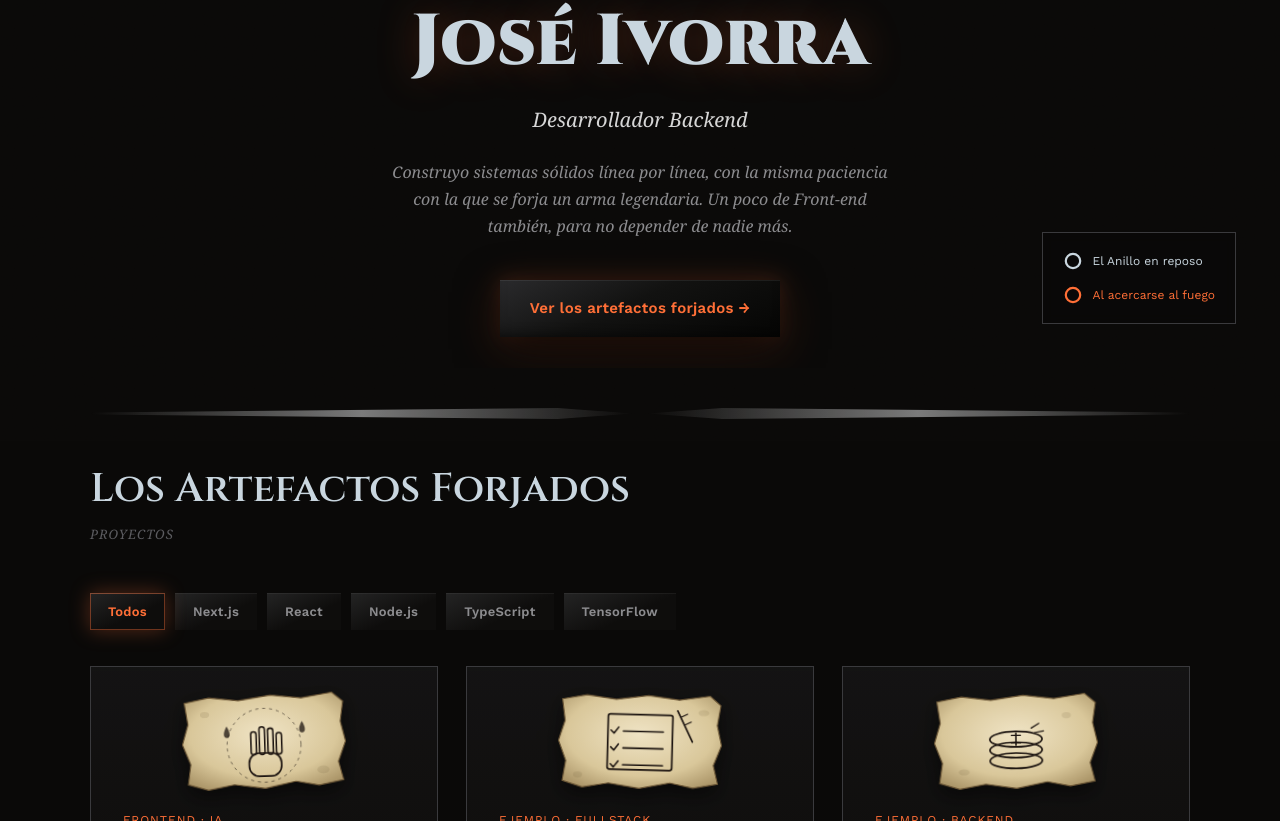
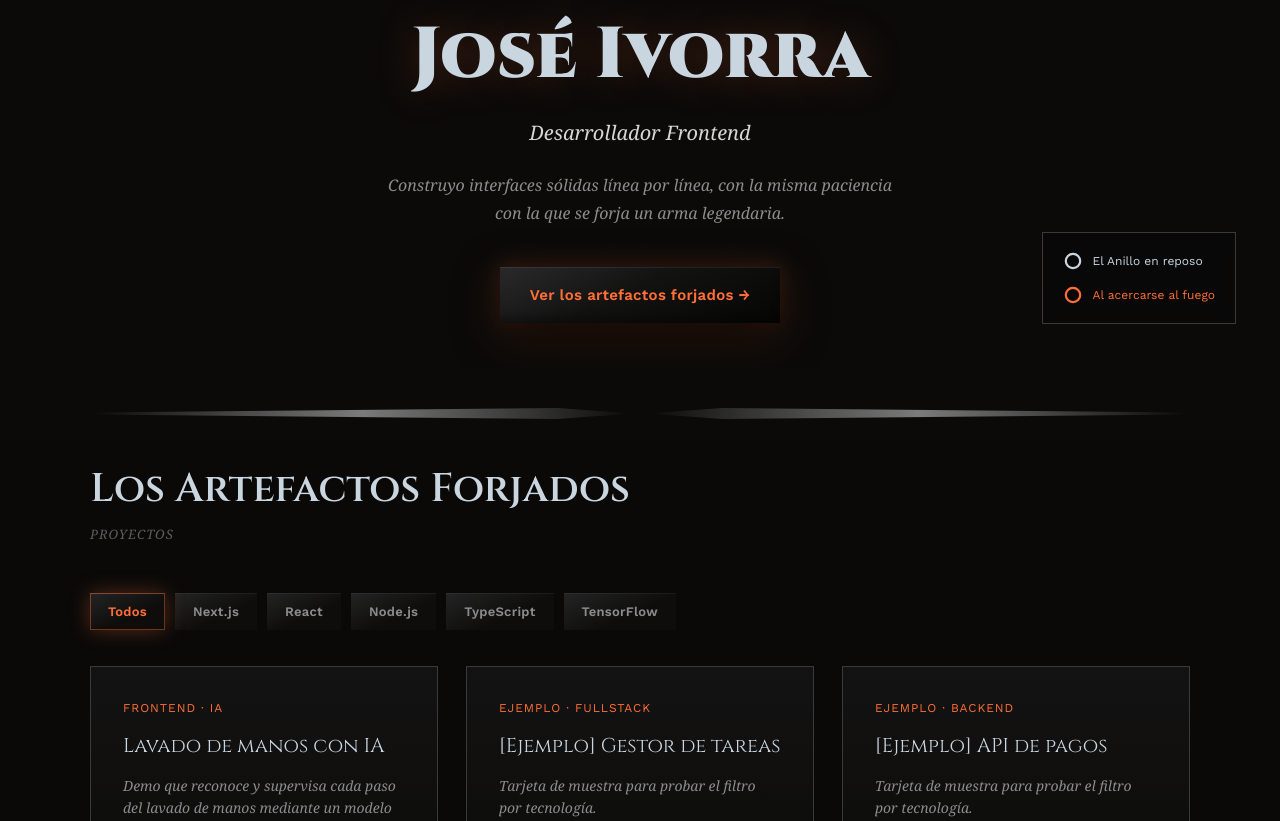
Before and after one commit to Ivorra-1996/new-portfolio, a Next.js app: page / in a window 1280 px wide. Shown: the part 359-1180 px from the top of the page. Built offline with nearby package versions, Linux system fonts and the light colour scheme; a web font is replaced by a local one.

Commit message:
eliminar componentes obsoletos y actualizar títulos y descripciones en el portafolio

```diff
--- a/src/app/globals.css
+++ b/src/app/globals.css
@@ -483,16 +483,6 @@ a {
   border-style: dashed;
   justify-content: center;
 }
-.project-art {
-  display: flex;
-  justify-content: center;
-  margin: -6px 0 4px;
-}
-.project-art svg {
-  width: 170px;
-  height: 100px;
-  filter: drop-shadow(0 6px 10px rgba(0, 0, 0, 0.55));
-}
 .project-tag {
   font-family: 'Work Sans', sans-serif;
   font-size: 12px;
--- a/src/app/layout.tsx
+++ b/src/app/layout.tsx
@@ -1,13 +1,12 @@
 import type { Metadata } from 'next';
-import SvgDefs from '@/components/effects/SvgDefs';
 import CursorEffects from '@/components/effects/CursorEffects';
 import { ThemeProvider } from '@/components/layout/ThemeProvider';
 import './globals.css';
 
 export const metadata: Metadata = {
-  title: 'José Ivorra — Desarrollador Backend',
+  title: 'José Ivorra — Desarrollador Frontend',
   description:
-    'Portfolio de José Ivorra, desarrollador backend. Forjado en las fraguas del código, con un guiño a la Tierra Media.',
+    'Portfolio de José Ivorra, desarrollador frontend. Forjado en las fraguas del código, con un guiño a la Tierra Media.',
 };
 
 export default function RootLayout({ children }: { children: React.ReactNode }) {
@@ -23,7 +22,6 @@ export default function RootLayout({ children }: { children: React.ReactNode })
       </head>
       <body>
         <ThemeProvider>
-          <SvgDefs />
           {children}
           <CursorEffects />
         </ThemeProvider>
--- a/src/components/effects/SvgDefs.tsx
+++ /dev/null
@@ -1,13 +0,0 @@
-export default function SvgDefs() {
-  return (
-    <svg width="0" height="0" style={{ position: 'absolute' }} aria-hidden="true">
-      <defs>
-        <radialGradient id="parchmentGrad" cx="50%" cy="42%" r="75%">
-          <stop offset="0%" stopColor="#efe3c4" />
-          <stop offset="60%" stopColor="#d9c79a" />
-          <stop offset="100%" stopColor="#9c8558" />
-        </radialGradient>
-      </defs>
-    </svg>
-  );
-}
--- a/src/components/sections/Artefactos.tsx
+++ b/src/components/sections/Artefactos.tsx
@@ -2,7 +2,6 @@
 
 import { useState } from 'react';
 import { filters, projects } from '@/data/projects';
-import ProjectArt from './ProjectArt';
 
 export default function Artefactos() {
   const [active, setActive] = useState('all');
@@ -30,7 +29,6 @@ export default function Artefactos() {
         <div className="projects-grid">
           {visible.map((project) => (
             <article className="project-card interactive-hot" key={project.title}>
-              <ProjectArt icon={project.icon} />
               <div className="project-tag">{project.tag}</div>
               <h3>{project.title}</h3>
               <p>{project.description}</p>
--- a/src/components/sections/Hero.tsx
+++ b/src/components/sections/Hero.tsx
@@ -4,10 +4,9 @@ export default function Hero() {
       <div className="hero-content">
         <p className="hero-kicker">Forjado en las fraguas del código</p>
         <h1 className="hero-name">José Ivorra</h1>
-        <p className="hero-role">Desarrollador Backend</p>
+        <p className="hero-role">Desarrollador Frontend</p>
         <p className="hero-tagline">
-          Construyo sistemas sólidos línea por línea, con la misma paciencia con la que se forja un arma legendaria.
-          Un poco de Front-end también, para no depender de nadie más.
+          Construyo interfaces sólidas línea por línea, con la misma paciencia con la que se forja un arma legendaria.
         </p>
         <div className="hero-actions">
           <a href="#artefactos" className="btn btn-primary interactive-hot">
--- a/src/components/sections/ProjectArt.tsx
+++ /dev/null
@@ -1,113 +0,0 @@
-import type { ProjectIcon } from '@/data/projects';
-
-const PARCHMENT_PATH =
-  'M8,10 L40,4 L78,9 L120,3 L160,8 L200,2 L214,14 L210,40 L216,66 L206,92 L212,116 L180,122 L150,116 L110,124 L70,118 L36,124 L10,116 L14,90 L4,64 L12,38 Z';
-
-const INK = '#1c1410';
-const ROTATIONS: Record<ProjectIcon, string> = {
-  hand: 'rotate(-2deg)',
-  checklist: 'rotate(1.5deg)',
-  coins: 'rotate(-1deg)',
-  towers: 'rotate(2deg)',
-};
-
-function Parchment() {
-  return (
-    <>
-      <path d={PARCHMENT_PATH} fill="url(#parchmentGrad)" stroke="#6b5636" strokeWidth="1.5" />
-    </>
-  );
-}
-
-function HandIcon() {
-  return (
-    <>
-      <Parchment />
-      <ellipse cx="34" cy="26" rx="6" ry="4" fill="#5c4a2c" opacity="0.12" />
-      <ellipse cx="186" cy="102" rx="8" ry="5" fill="#5c4a2c" opacity="0.12" />
-      <circle cx="110" cy="68" r="48" fill="none" stroke={INK} strokeWidth="1.3" strokeDasharray="4 5" opacity="0.55" />
-      <rect x="90" y="78" width="42" height="30" rx="13" fill="none" stroke={INK} strokeWidth="2.2" />
-      <rect x="93" y="50" width="7" height="30" rx="3.5" fill="none" stroke={INK} strokeWidth="2" />
-      <rect x="104" y="44" width="7" height="36" rx="3.5" fill="none" stroke={INK} strokeWidth="2" />
-      <rect x="115" y="46" width="7" height="34" rx="3.5" fill="none" stroke={INK} strokeWidth="2" />
-      <rect x="126" y="52" width="7" height="28" rx="3.5" fill="none" stroke={INK} strokeWidth="2" />
-      <path d="M62,42 C57,50 57,57 62,57 C67,57 67,50 62,42 Z" fill={INK} opacity="0.75" />
-      <path d="M160,38 C155,46 155,53 160,53 C165,53 165,46 160,38 Z" fill={INK} opacity="0.75" />
-    </>
-  );
-}
-
-function ChecklistIcon() {
-  return (
-    <>
-      <Parchment />
-      <ellipse cx="192" cy="24" rx="7" ry="4" fill="#5c4a2c" opacity="0.12" />
-      <ellipse cx="30" cy="108" rx="6" ry="4" fill="#5c4a2c" opacity="0.12" />
-      <rect x="68" y="28" width="84" height="72" rx="3" fill="none" stroke={INK} strokeWidth="2.2" />
-      <path d="M72,49 L76,53 L82,45" fill="none" stroke={INK} strokeWidth="2" strokeLinecap="round" strokeLinejoin="round" />
-      <line x1="88" y1="50" x2="140" y2="50" stroke={INK} strokeWidth="2" strokeLinecap="round" />
-      <path d="M72,71 L76,75 L82,67" fill="none" stroke={INK} strokeWidth="2" strokeLinecap="round" strokeLinejoin="round" />
-      <line x1="88" y1="72" x2="140" y2="72" stroke={INK} strokeWidth="2" strokeLinecap="round" />
-      <path d="M72,93 L76,97 L82,89" fill="none" stroke={INK} strokeWidth="2" strokeLinecap="round" strokeLinejoin="round" />
-      <line x1="88" y1="94" x2="140" y2="94" stroke={INK} strokeWidth="2" strokeLinecap="round" />
-      <line x1="158" y1="22" x2="178" y2="62" stroke={INK} strokeWidth="2.2" strokeLinecap="round" />
-      <line x1="163" y1="30" x2="171" y2="26" stroke={INK} strokeWidth="1.4" strokeLinecap="round" />
-      <line x1="168" y1="40" x2="176" y2="36" stroke={INK} strokeWidth="1.4" strokeLinecap="round" />
-    </>
-  );
-}
-
-function CoinsIcon() {
-  return (
-    <>
-      <Parchment />
-      <ellipse cx="42" cy="102" rx="7" ry="4" fill="#5c4a2c" opacity="0.12" />
-      <ellipse cx="176" cy="30" rx="6" ry="4" fill="#5c4a2c" opacity="0.12" />
-      <ellipse cx="110" cy="88" rx="34" ry="10" fill="none" stroke={INK} strokeWidth="2.2" />
-      <ellipse cx="110" cy="74" rx="34" ry="10" fill="none" stroke={INK} strokeWidth="2.2" />
-      <ellipse cx="110" cy="60" rx="34" ry="10" fill="none" stroke={INK} strokeWidth="2.2" />
-      <line x1="110" y1="52" x2="110" y2="68" stroke={INK} strokeWidth="2" strokeLinecap="round" />
-      <line x1="104" y1="55" x2="116" y2="55" stroke={INK} strokeWidth="1.6" strokeLinecap="round" />
-      <line x1="104" y1="65" x2="116" y2="65" stroke={INK} strokeWidth="1.6" strokeLinecap="round" />
-      <line x1="130" y1="46" x2="140" y2="40" stroke={INK} strokeWidth="1.6" strokeLinecap="round" />
-      <line x1="134" y1="52" x2="146" y2="50" stroke={INK} strokeWidth="1.6" strokeLinecap="round" />
-    </>
-  );
-}
-
-function TowersIcon() {
-  return (
-    <>
-      <Parchment />
-      <ellipse cx="188" cy="98" rx="7" ry="4" fill="#5c4a2c" opacity="0.12" />
-      <ellipse cx="28" cy="30" rx="6" ry="4" fill="#5c4a2c" opacity="0.12" />
-      <line x1="46" y1="108" x2="174" y2="108" stroke={INK} strokeWidth="2.2" strokeLinecap="round" />
-      <rect x="62" y="64" width="22" height="44" fill="none" stroke={INK} strokeWidth="2" />
-      <rect x="90" y="40" width="28" height="68" fill="none" stroke={INK} strokeWidth="2.2" />
-      <rect x="124" y="58" width="22" height="50" fill="none" stroke={INK} strokeWidth="2" />
-      <path d="M62,64 L68,56 L74,64 L80,56 L84,64" fill="none" stroke={INK} strokeWidth="1.8" strokeLinecap="round" strokeLinejoin="round" />
-      <path d="M90,40 L97,31 L104,40 L111,31 L118,40" fill="none" stroke={INK} strokeWidth="1.8" strokeLinecap="round" strokeLinejoin="round" />
-      <path d="M124,58 L130,50 L136,58 L140,50 L146,58" fill="none" stroke={INK} strokeWidth="1.8" strokeLinecap="round" strokeLinejoin="round" />
-      <line x1="104" y1="31" x2="104" y2="14" stroke={INK} strokeWidth="2" strokeLinecap="round" />
-      <path d="M104,14 L120,20 L104,26 Z" fill={INK} />
-    </>
-  );
-}
-
-const ICONS: Record<ProjectIcon, () => React.JSX.Element> = {
-  hand: HandIcon,
-  checklist: ChecklistIcon,
-  coins: CoinsIcon,
-  towers: TowersIcon,
-};
-
-export default function ProjectArt({ icon }: { icon: ProjectIcon }) {
-  const Icon = ICONS[icon];
-  return (
-    <div className="project-art" style={{ transform: ROTATIONS[icon] }} aria-hidden="true">
-      <svg viewBox="0 0 220 130">
-        <Icon />
-      </svg>
-    </div>
-  );
-}
--- a/src/data/projects.ts
+++ b/src/data/projects.ts
@@ -1,5 +1,3 @@
-export type ProjectIcon = 'hand' | 'checklist' | 'coins' | 'towers';
-
 export type Project = {
   title: string;
   tag: string;
@@ -7,7 +5,6 @@ export type Project = {
   stack: string[];
   tech: string[];
   link: string;
-  icon: ProjectIcon;
 };
 
 export const projects: Project[] = [
@@ -19,7 +16,6 @@ export const projects: Project[] = [
     stack: ['Next.js', 'TensorFlow', 'YOLO'],
     tech: ['nextjs', 'tensorflow', 'yolo'],
     link: 'https://github.com/ADOX-SA/lavadodemanos_demo',
-    icon: 'hand',
   },
   {
     title: '[Ejemplo] Gestor de tareas',
@@ -28,7 +24,6 @@ export const projects: Project[] = [
     stack: ['React', 'Node.js', 'TypeScript'],
     tech: ['react', 'node', 'typescript'],
     link: '#',
-    icon: 'checklist',
   },
   {
     title: '[Ejemplo] API de pagos',
@@ -37,7 +32,6 @@ export const projects: Project[] = [
     stack: ['Node.js', 'Express', 'PostgreSQL'],
     tech: ['node', 'express', 'postgresql'],
     link: '#',
-    icon: 'coins',
   },
   {
     title: '[Ejemplo] Landing corporativa',
@@ -46,7 +40,6 @@ export const projects: Project[] = [
     stack: ['Next.js', 'React', 'TypeScript'],
     tech: ['nextjs', 'react', 'typescript'],
     link: '#',
-    icon: 'towers',
   },
 ];
 
```
